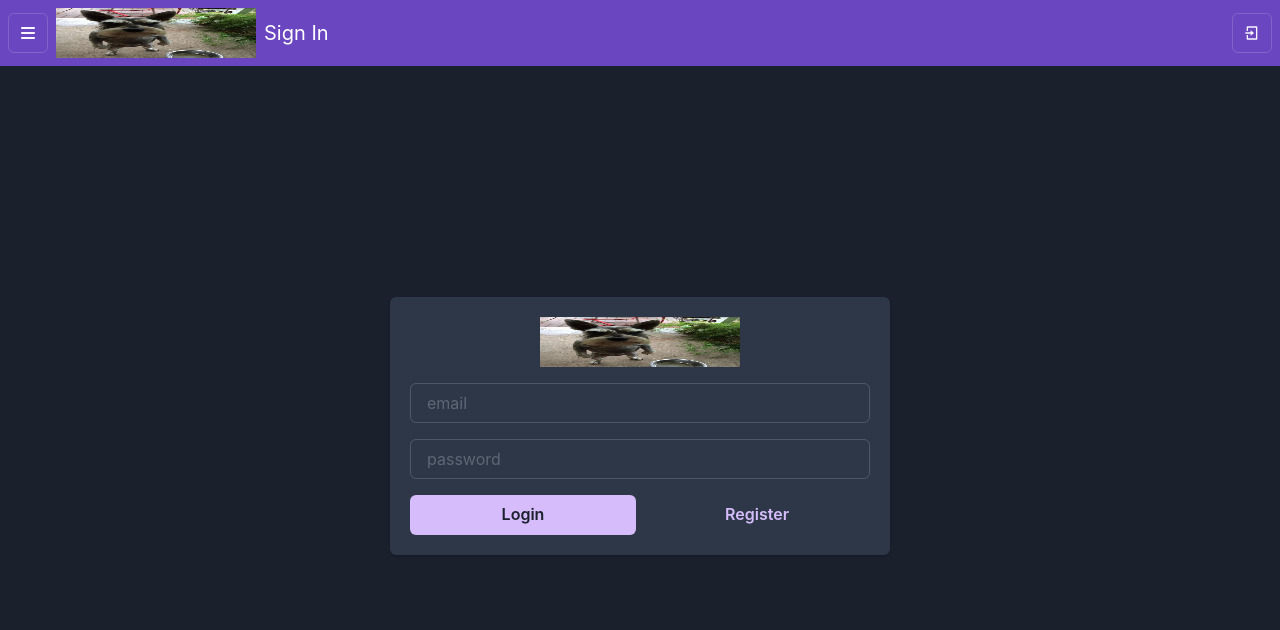
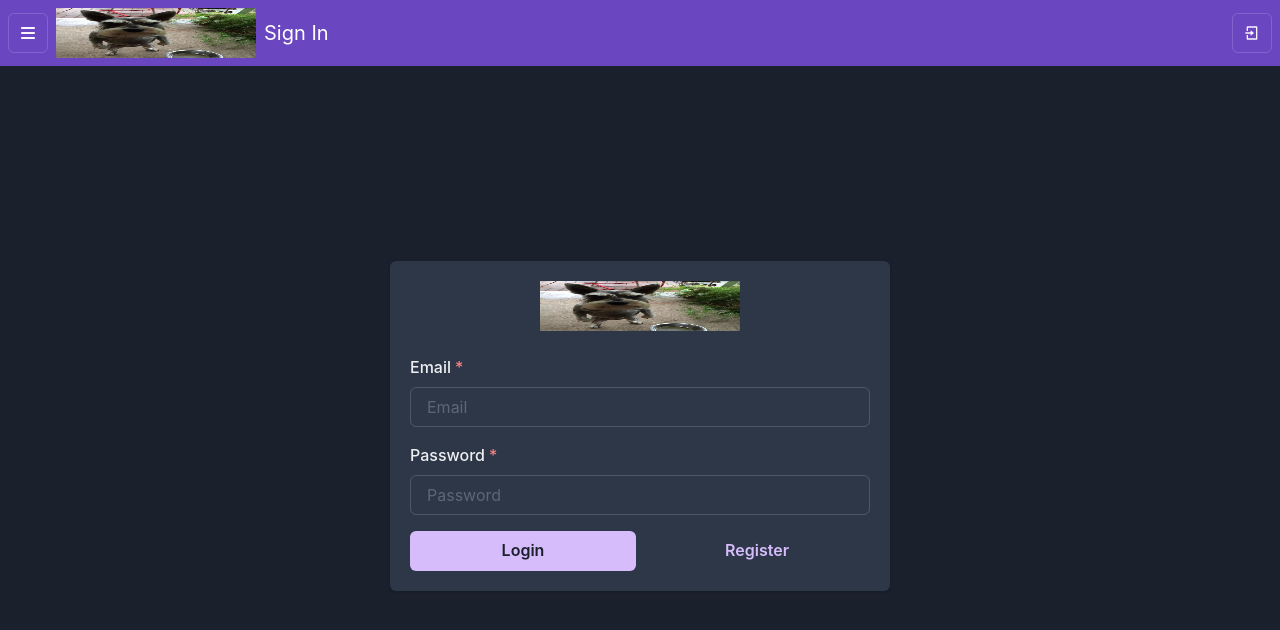
Before and after one commit to 4193883-eng/shed.edu, a React (Vite) app: page /signin in a window 1280 px wide. Shown: the top 630 px of the page. Built offline with nearby package versions, Linux system fonts and the light colour scheme; no server answers.

Commit message:
Made login page

```diff
--- a/src/components/App.jsx
+++ b/src/components/App.jsx
@@ -1,5 +1,5 @@
 import { Routes, Route } from 'react-router-dom';
-import { LoginPage } from '../pages/auth/LoginPage';
+import LoginPage from '../pages/auth/LoginPage';
 import HomePage from '../pages/HomePage';
 import { RootLayout } from '../layouts/RootLayout.jsx';
 import PrivateRoute from './PrivateRoute';
--- a/src/pages/auth/LoginPage.jsx
+++ b/src/pages/auth/LoginPage.jsx
@@ -1,4 +1,7 @@
-import { Link } from 'react-router-dom';
+import { InputField } from '../../components/auth/InputField';
+import { useFormik } from 'formik';
+import * as yup from 'yup';
+import { SiteLogo } from '../../components/SiteLogo';
 import {
   Flex,
   Box,
@@ -10,13 +13,29 @@ import {
   ButtonGroup,
   Wrap,
 } from '@chakra-ui/react';
-import { SiteLogo } from '../../components/SiteLogo';
-import { useFormik } from 'formik';
-import * as yup from 'yup';
+import { Link } from 'react-router-dom';
 
-export function LoginPage() {
+const validationSchema = yup.object().shape({
+  email: yup
+    .string()
+    .min(3)
+    .max(50, 'Email cannot be longer than 50')
+    .required('Email is required'),
+  password: yup.string().min(8).max(255).required('Password is required'),
+});
+
+export default function RegisterPage() {
+  const formik = useFormik({
+    initialValues: {
+      email: '',
+      password: '',
+    },
+    validationSchema,
+    onSubmit: (values) => {
+      console.log(values);
+    },
+  });
   return (
-    <>
     <Flex h={'90vh'} justifyContent={'center'} alignItems={'center'}>
       <Card mx={'30%'} w={'500px'}>
         <CardBody
@@ -25,10 +44,35 @@ export function LoginPage() {
           justifyContent={'center'}
           alignItems={'center'}
           gap={4}
+          w={'100%'}
         >
-            <SiteLogo to="/signin">Login</SiteLogo>
-            <Input placeholder="email" />
-            <Input placeholder="password" type="password" />
+          <SiteLogo to="/signin">SignIn</SiteLogo>
+          <Box
+            mt={'2'}
+            display={'flex'}
+            flexDir={'column'}
+            gap={'4'}
+            justifyContent={'center'}
+            alignItems={'center'}
+            w={'100%'}
+          >
+            <InputField
+              required={true}
+              label={'Email'}
+              disabled={false}
+              meta={formik.getFieldMeta('email')}
+              placeholder="Email"
+              {...formik.getFieldProps('email')}
+            />
+            <InputField
+              required={true}
+              label={'Password'}
+              disabled={false}
+              meta={formik.getFieldMeta('password')}
+              placeholder="Password"
+              type="password"
+              {...formik.getFieldProps('password')}
+            />
             <ButtonGroup w={'100%'}>
               <Button colorScheme="purple" w={'100%'}>
                 Login
@@ -43,9 +87,9 @@ export function LoginPage() {
                 Register
               </Button>
             </ButtonGroup>
+          </Box>
         </CardBody>
       </Card>
     </Flex>
-    </>
   );
 }
```
Lines whose indentation alone changed are shown as unchanged.
